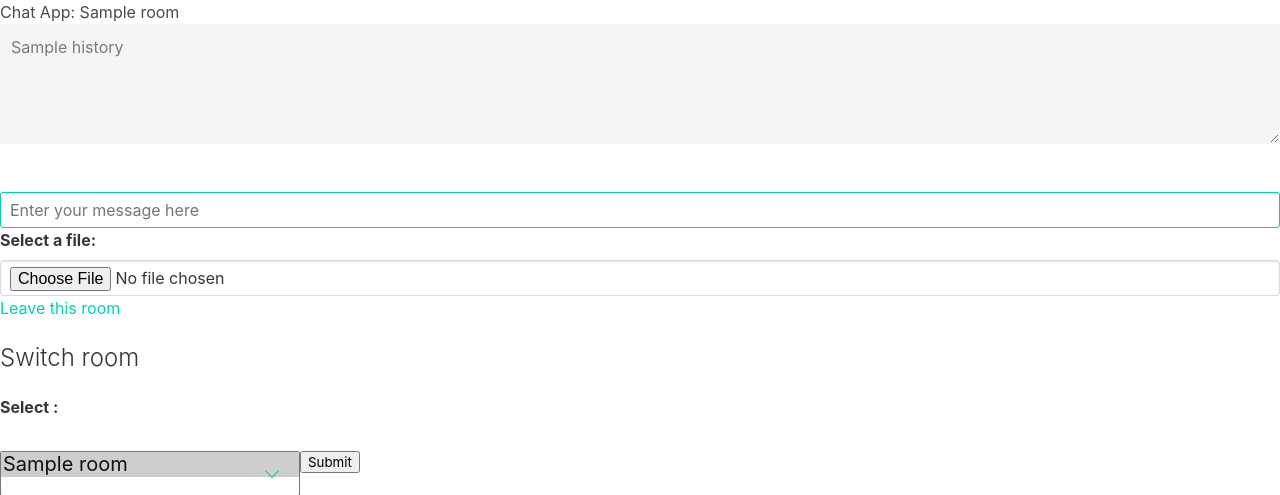
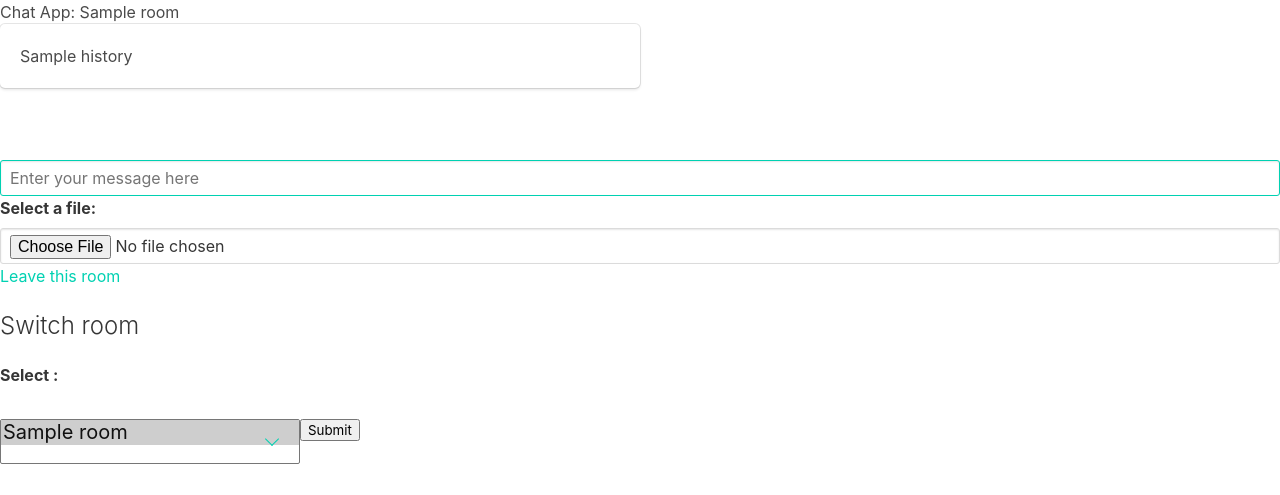
Before and after one commit to alljp/chat_app_test, a Python web app: template app/templates/chat.html in a window 1280 px wide. Shown: the top 495 px of the page. Run offline with Jinja, Linux system fonts and the light colour scheme; the template is opened without the code that fills it: most values are stand-ins (such as "Sample title", 1, 10 or a date in 2020); form fields are guessed from the names that the template uses; some libraries are stand-ins or nearby versions.

Commit message:
Change the chat window from <textarea> to a <div class=box>

```diff
--- a/app/static/styles/style.css
+++ b/app/static/styles/style.css
@@ -1,39 +1,9 @@
-/*body {
-    padding: 50px;
-    font: 14px "Lucida Grande", Helvetica, Arial, sans-serif;
+.box {
+    overflow-y: scroll;
+    overflow-x: hidden;
+    max-height: 250px;
+    width: 50%;
 }
-
-a:link {
-    color: blue;
-}
-
-a:visted {
-    color: purple;
-}
-
-a:hover {
-    border-bottom: 1px solid black;
-}
-*/
-
-/*select {
-    font-size: 2em
-}
-*/
-
-
-/*.button {
-    display: block;
-    width: 115px;
-    height: 25px;
-    background: #4E9CAF;
-    padding: 10px;
-    text-align: center;
-    border-radius: 5px;
-    color: white;
-    font-weight: bold;
-}
-*/
 
 .isa_info,
 .isa_success,
--- a/app/templates/chat.html
+++ b/app/templates/chat.html
@@ -63,12 +63,16 @@
 
 <body>
     <h1>Chat App: {{ room }}</h1>
-    <textarea class="textarea" id="chat-'{{room}}'" cols="80" rows="25" disabled></textarea>
-    {% for i in history %}
-    <script>
-    document.getElementById("chat-'{{room}}'").innerHTML += "{{ i }}" + "\n"
-    </script>
-    {% endfor %}
+    <div class="box" id="chat-'{{room}}'" contenteditable="false">
+        </textarea>
+        {% for i in history %}
+        <script>
+        document.getElementById("chat-'{{room}}'").innerHTML +=
+            '<p>{{ i }}</p>' +
+            "\n"
+        </script>
+        {% endfor %}
+    </div>
     <br>
     <br>
     <input class="input" id="text" required size="70" placeholder="Enter your message here"
```
